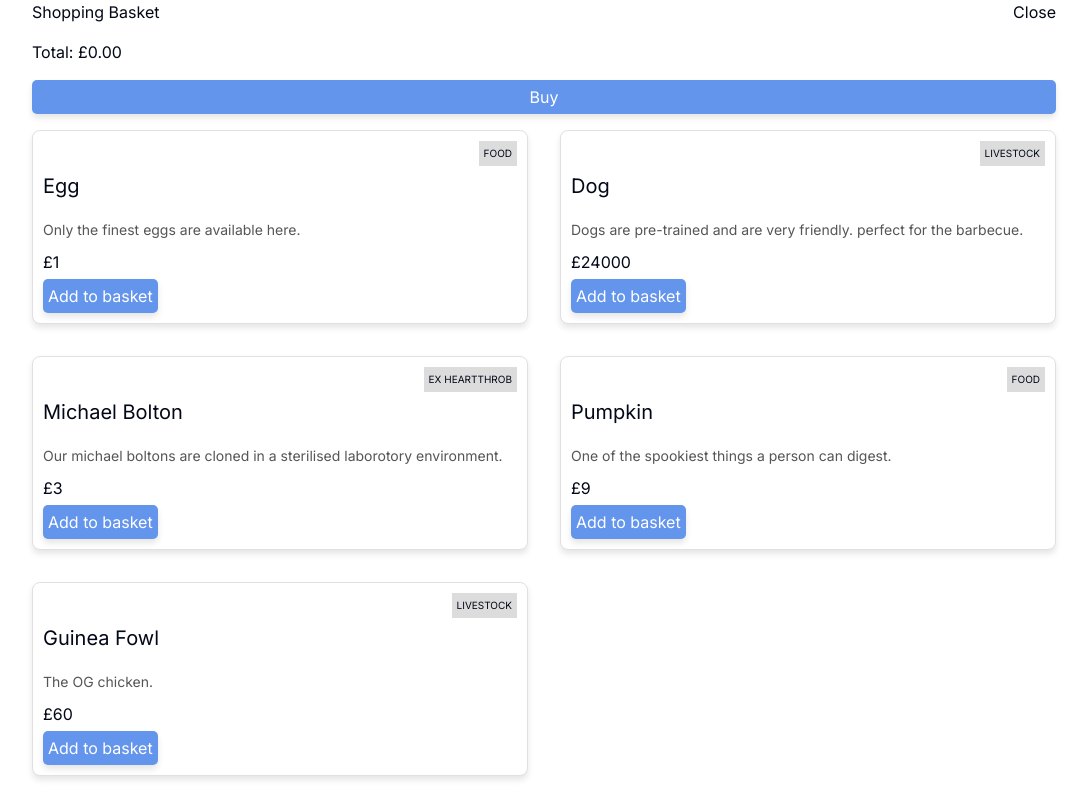
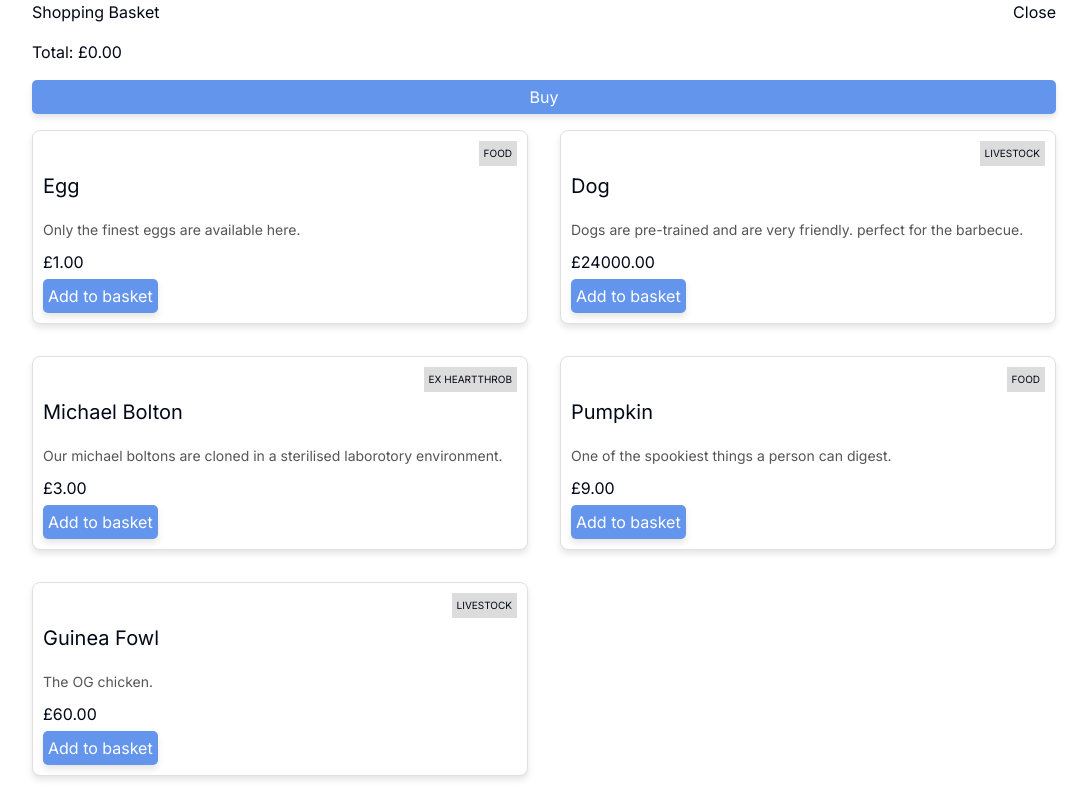
Before and after one commit to sammish93/uke40oppgave, a Next.js app: page /products in a window 1280 px wide. Shown: the whole page, without its empty margins (96-1183 px from the left). Built offline with nearby package versions, Linux system fonts and the light colour scheme.

Commit message:
corrected bug that appended '.00' to item title

```diff
--- a/src/components/Card.css
+++ b/src/components/Card.css
@@ -56,7 +56,7 @@
   content: "£";
 }
 
-.product-title::after {
+.card-price::after {
   content: ".00";
 }
 
```
